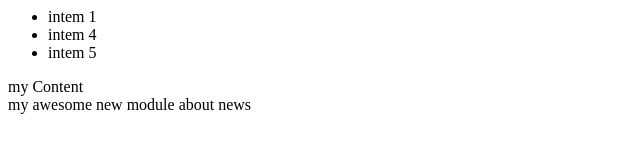
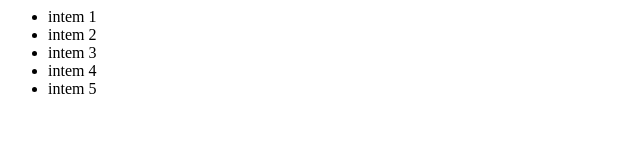
Before and after one commit to unleash51/Prelim-Exam, a plain HTML site: page index.html in a window 1280 px wide. Shown: the whole page, without its empty margins (0-640 px from the left). Drawn offline with Linux system fonts and the light colour scheme.

Commit message:
Initial Commit

```diff
--- a/index.html
+++ b/index.html
@@ -3,15 +3,11 @@
 <module-one>
 <ul>
 	<li>intem 1</li>
+	<li>intem 2</li>
+	<li>intem 3</li>
 	<li>intem 4</li>
 	<li>intem 5</li>
 </ul>
 </module-one>
-<module-two>
-	<div>my Content</div>
-</module-two>
-<module-three>
-	<div>my awesome new module about news</div>
-</module-three>
 </body>
 </html>
```
